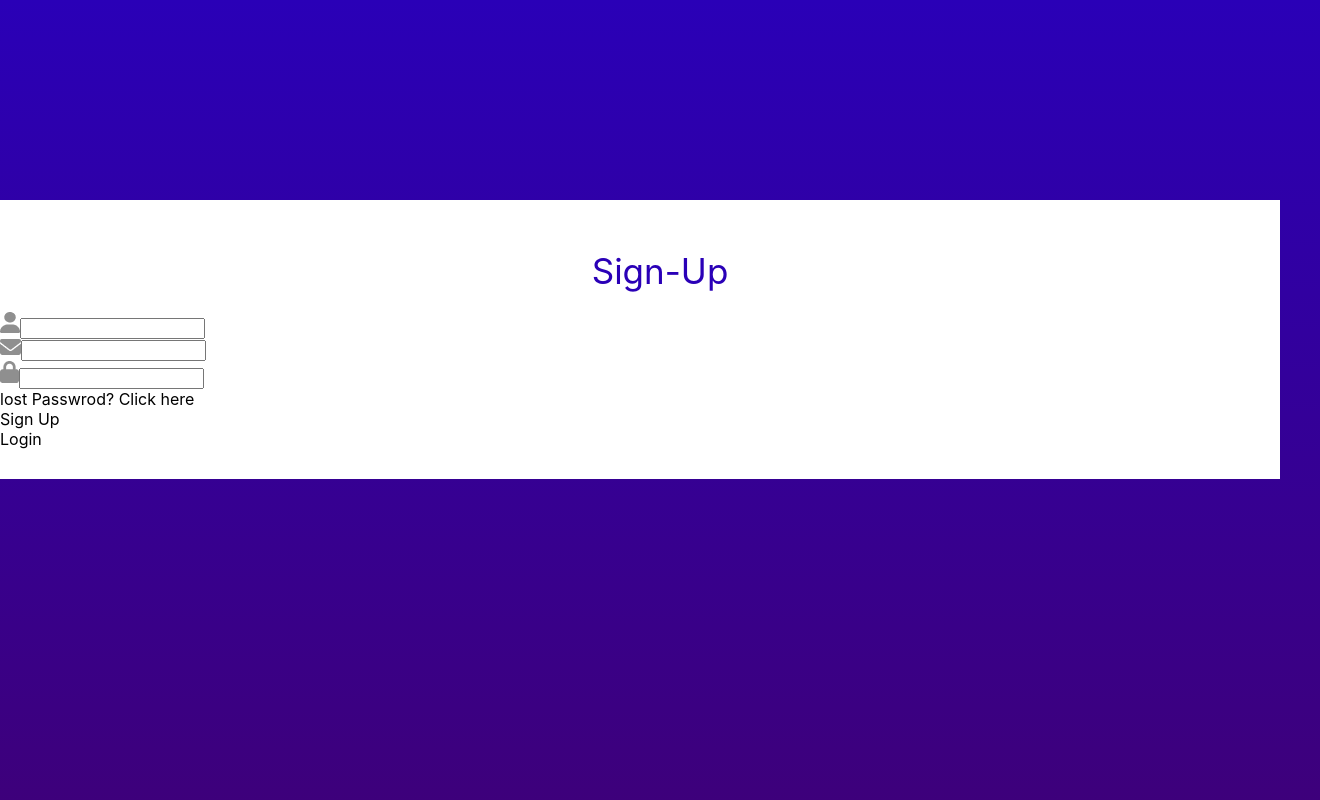
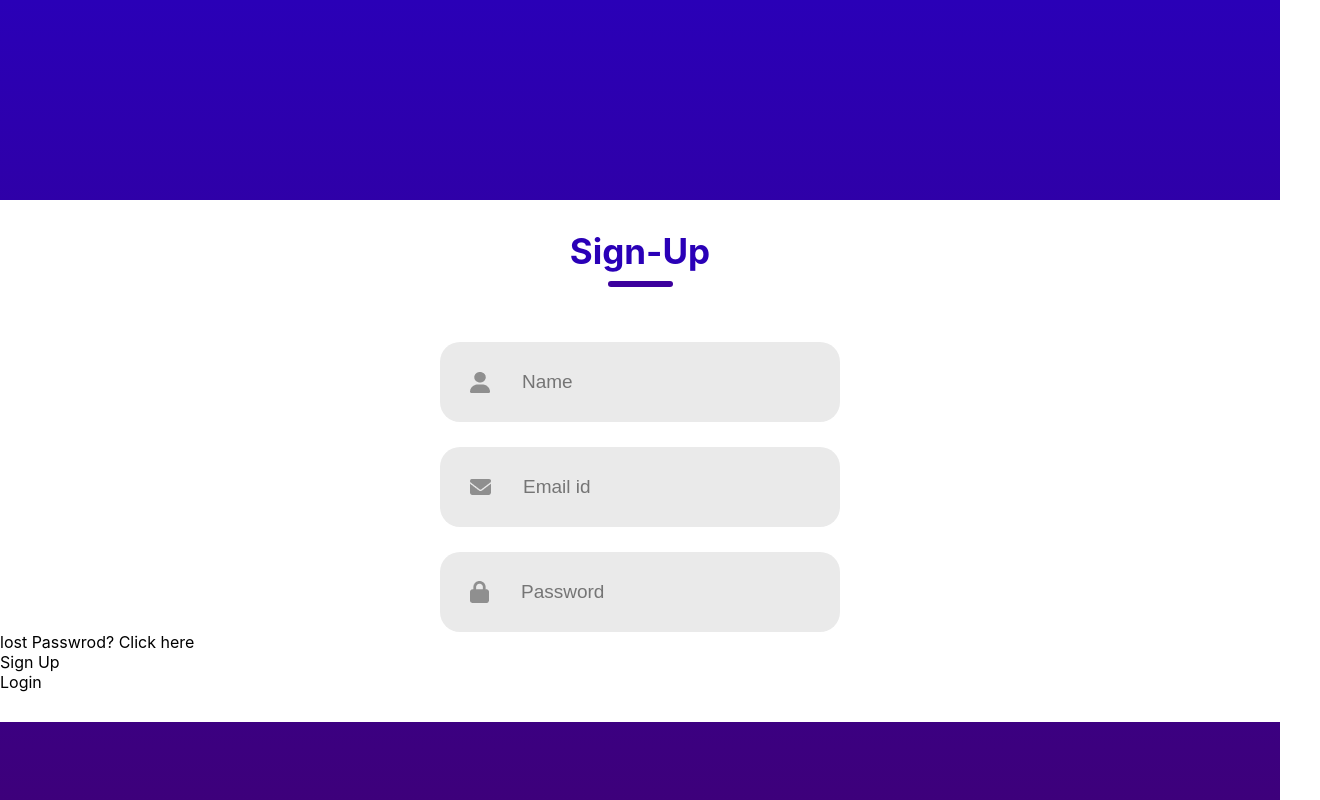
Before and after one commit to RamadanDY/login-signup-React, a React (Create React App) app: page / in a window 1280 px wide. Shown: the top 800 px of the page, 1320 px wide, since content can reach past the window. Built offline with nearby package versions, Linux system fonts and the light colour scheme.

Commit message:
styling the input forms

```diff
--- a/src/Components/Signup-Login/LoginSignup.css
+++ b/src/Components/Signup-Login/LoginSignup.css
@@ -11,7 +11,7 @@
   display: flex;
   flex-direction: column;
   align-items: center;
-  padding: 20px;
+  gap: 9px;
   width: 100%;
   margin-top: 30px;
 }
@@ -19,4 +19,43 @@
 .text {
   color: #2a00b7;
   font-size: 35px;
+  font-weight: 700;
 }
+
+.underline {
+  width: 65px;
+  height: 6px;
+  background: #3c009d;
+  border-radius: 9px;
+}
+.inputs {
+  margin-top: 55px;
+  display: flex;
+  flex-direction: column;
+  gap: 25px;
+}
+
+.input {
+  display: flex;
+  align-items: center;
+  /* flex-direction: column; */
+  margin: auto;
+  width: 400px;
+  height: 80px;
+  background: #eaeaea;
+  border-radius: 20px;
+}
+
+.input img {
+  margin: 0px 30px;
+}
+
+.input input {
+  height: 50px;
+  weight: 400px;
+  background: transparent;
+  border: none;
+  outline: none;
+  color: #797979;
+  font-size: 19px;
+}
--- a/src/Components/Signup-Login/LoginSignup.jsx
+++ b/src/Components/Signup-Login/LoginSignup.jsx
@@ -14,15 +14,15 @@
         <div className="inputs">
             <div className="input">
                 <img src={person_icon} alt="" />
-                <input type="text" />
+                <input type="text" placeholder='Name'/>
             </div>
             <div className="input">
                 <img src={email_icon} alt="" />
-                <input type="email" />
+                <input type="email" placeholder='Email id'/>
             </div>
             <div className="input">
                 <img src={password_icon} alt="" />
-                <input type="password" />
+                <input type="password" placeholder='Password' />
             </div>
         </div>
         <div className="forgot-password">lost Passwrod? <span>Click here</span></div>
```
